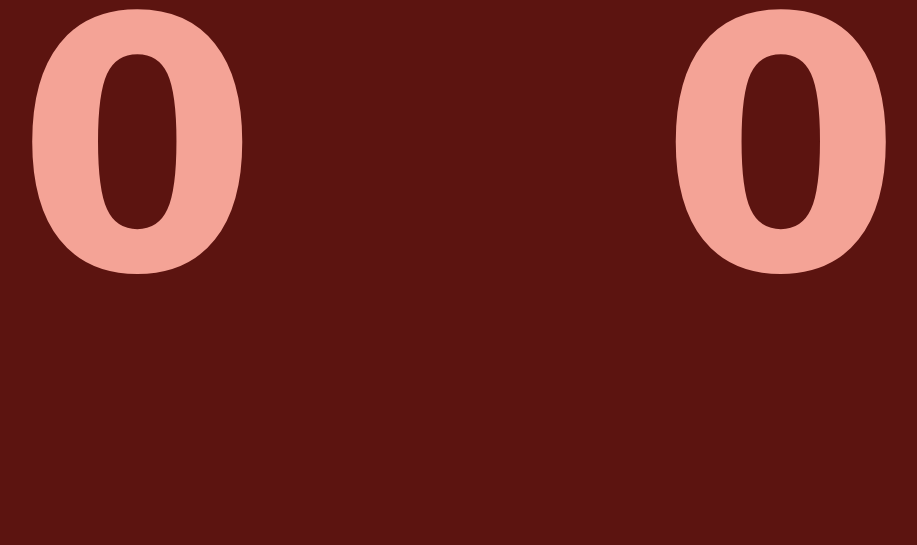
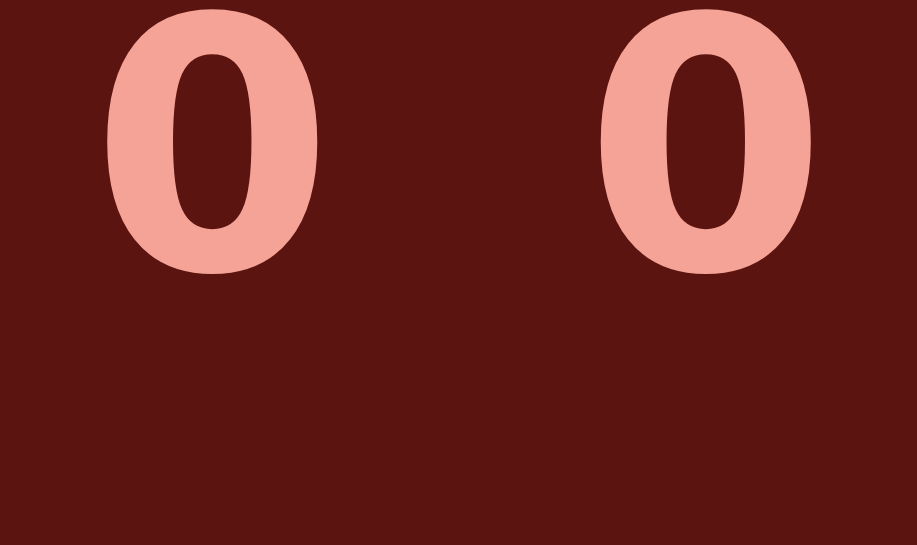
Before and after one commit to Ressuss/yespass, a website: page index.html in a window 1280 px wide. Shown: the part 255-800 px from the top of the page, without its empty margins (181-1098 px from the left). Drawn offline with Linux system fonts and the light colour scheme.

Commit message:
Update index.html

```diff
--- a/index.html
+++ b/index.html
@@ -20,7 +20,7 @@
         .container {
             display: flex;
             justify-content: center;
-            gap: 400px;
+            gap: 250px;
         }
         .column {
             display: flex;
```
